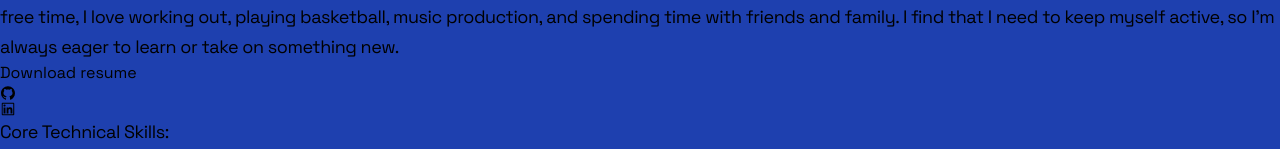
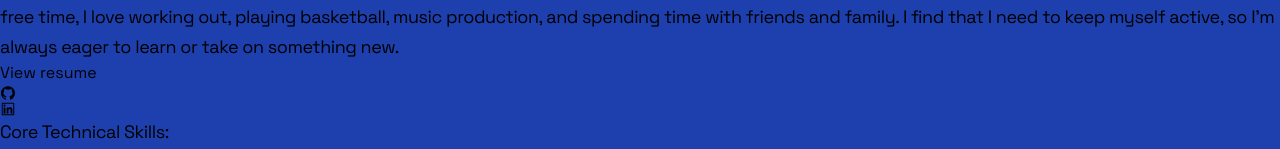
Before and after one commit to AicheD/personal-website, a React (Vite) app: page / in a window 1280 px wide. Shown: the part 366-515 px from the top of the page. Built offline with nearby package versions, Linux system fonts and the light colour scheme.

Commit message:
Changed resume link

```diff
--- a/src/components/Hero.jsx
+++ b/src/components/Hero.jsx
@@ -64,11 +64,11 @@
                             >
                                 <motion.a
                                     whileHover={{ scale: 1.1, boxShadow: '0 0 8px rgba(0, 0, 0, 0.3)' }}
-                                    href={resume}
-                                    download="RESUME.pdf"
+                                    href="https://drive.google.com/file/d/10T5aUhGZEfybTVbI0SWgjqEFeb9P1oGE/view?usp=sharing"
+                                    target="_blank"
                                     className='z-10 cursor-pointer font-bold text-gray-200 md:w-auto p-4 border border-blue-400 rounded-xl'
                                 >
-                                    Download resume
+                                    View resume
                                 </motion.a>
 
                             <div className='flex gap-6 flex-row text-4xl md:text-6xl text-blue-400 z-20'>
```
